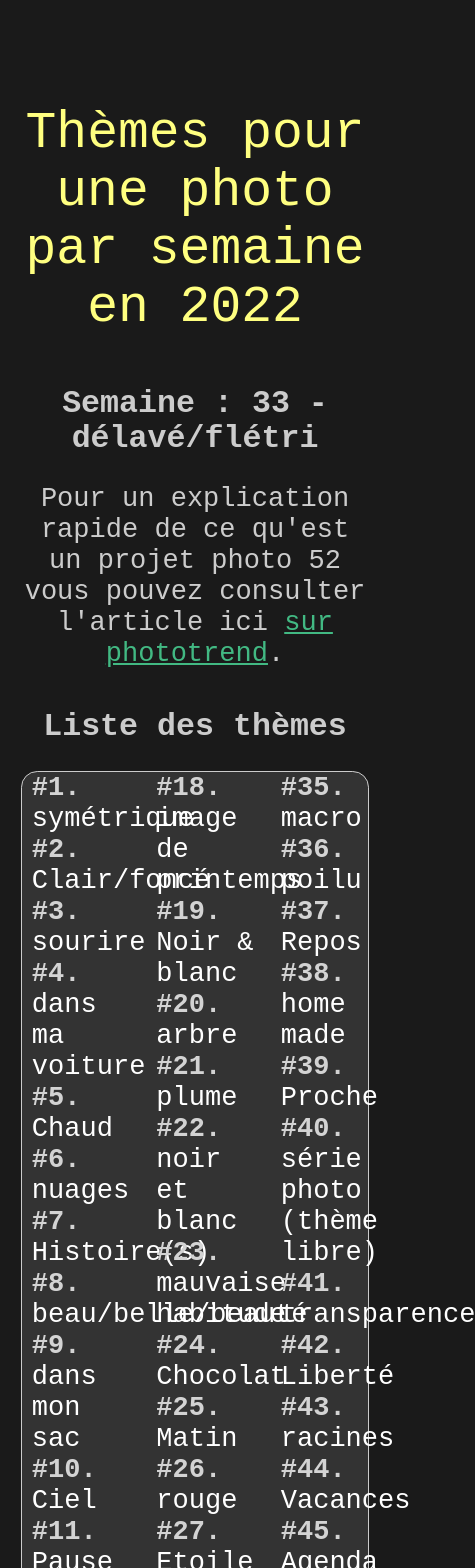
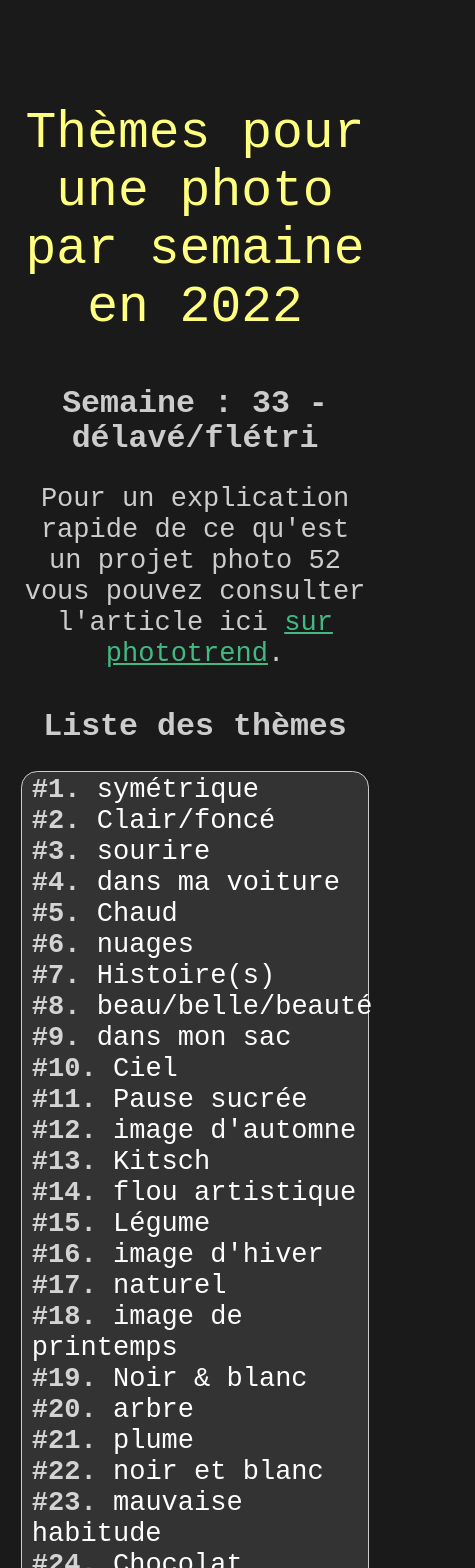
Before and after one commit to tisseurdetoile/52PhotoThemes, a Vue app: page / in a window 390 px wide. Shown: the top 1568 px of the page, 475 px wide, since content can reach past the window. Built offline with nearby package versions, Linux system fonts and the light colour scheme.

Commit message:
feat: correct display on phone ?

```diff
--- a/src/App.vue
+++ b/src/App.vue
@@ -213,9 +213,9 @@ div.warning {
   font-size: 75%;
   height: 0;
 }
+
 .themes ul {
   font-family: 'Courier New', Courier, monospace;
-  text-align: center;
   font-size: 100%;
   width: 100%;
   background-color: #333333;
@@ -229,10 +229,17 @@ div.warning {
   -moz-column-count: 3;
   column-count: 3;
   display: inline-block;
-  list-style: none;
-  padding: 0;
   counter-reset: my-awesome-counter;
 }
+
+@media only screen and (max-width: 600px) {
+  .themes ul {
+    -webkit-column-count: 1;
+    -moz-column-count: 1;
+    column-count: 1;
+  }
+}
+
 .themes ul li {
   text-align: left;
   width: 100%;
```
